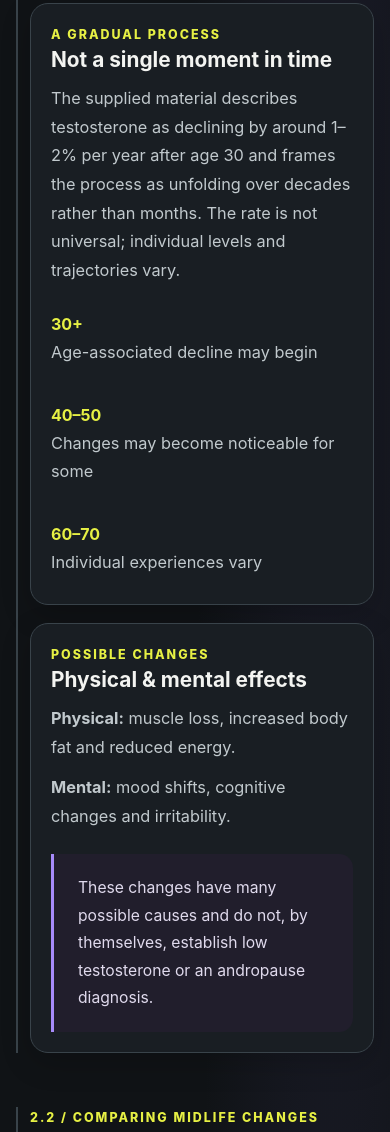
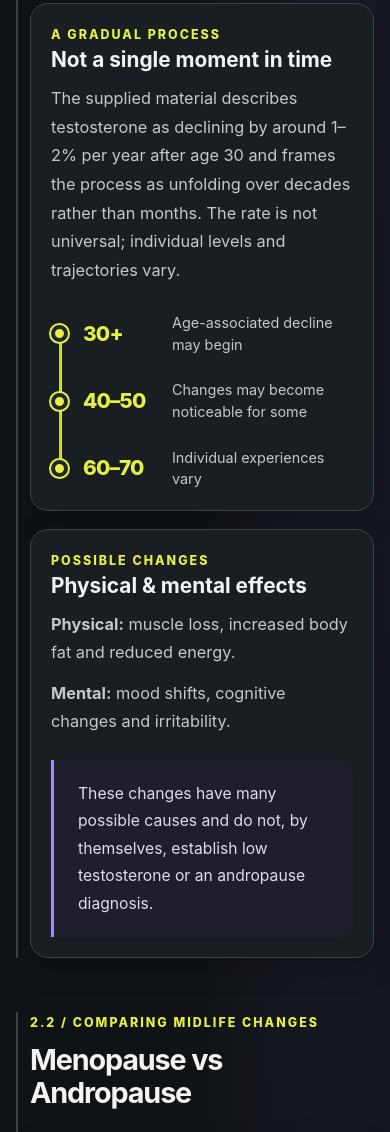
Before and after one commit to alex-sav92/men-info, a plain HTML site: page index.html in a window 390 px wide. Shown: the part 4041-5173 px from the top of the page. Drawn offline with Linux system fonts and the light colour scheme.

Commit message:
Age timeline for andropause information
Added age timeline and milestones for andropause section.

```diff
--- a/index.html
+++ b/index.html
@@ -735,6 +735,110 @@ img {
     font-size: 1.45rem;
   }
 }
+
+.age-timeline {
+  display: grid;
+  grid-template-columns: repeat(3, 1fr);
+  position: relative;
+  margin-top: 36px;
+  padding-top: 0;
+}
+
+.age-timeline::before {
+  content: "";
+  position: absolute;
+  top: 19px;
+  left: 16.66%;
+  right: 16.66%;
+  height: 3px;
+  background: linear-gradient(
+    90deg,
+    var(--lime2),
+    var(--lime)
+  );
+  border-radius: 4px;
+}
+
+.age-milestone {
+  position: relative;
+  display: flex;
+  flex-direction: column;
+  align-items: center;
+  text-align: center;
+  padding: 0 12px;
+}
+
+.age-label {
+  color: var(--lime);
+  font-size: 1.55rem;
+  font-weight: 850;
+  letter-spacing: -.04em;
+  margin-bottom: 13px;
+}
+
+.age-marker {
+  width: 17px;
+  height: 17px;
+  border-radius: 50%;
+  background: var(--lime);
+  border: 4px solid var(--panel2);
+  box-shadow: 0 0 0 2px var(--lime);
+  z-index: 1;
+}
+
+.age-milestone p {
+  color: var(--muted);
+  font-size: .9rem;
+  line-height: 1.5;
+  margin: 15px 0 0;
+  max-width: 170px;
+}
+
+@media (max-width: 600px) {
+  .age-timeline {
+    grid-template-columns: 1fr;
+    gap: 24px;
+    margin-top: 28px;
+  }
+
+  .age-timeline::before {
+    top: 15px;
+    bottom: 15px;
+    left: 8px;
+    right: auto;
+    width: 3px;
+    height: auto;
+  }
+
+  .age-milestone {
+    display: grid;
+    grid-template-columns: 18px 75px 1fr;
+    align-items: center;
+    text-align: left;
+    gap: 14px;
+    padding: 0;
+  }
+
+  .age-label {
+    grid-column: 2;
+    grid-row: 1;
+    margin: 0;
+    font-size: 1.3rem;
+  }
+
+  .age-marker {
+    grid-column: 1;
+    grid-row: 1;
+  }
+
+  .age-milestone p {
+    grid-column: 3;
+    grid-row: 1;
+    margin: 0;
+    max-width: none;
+  }
+}
+
 </style>
 </head>
 <body>
@@ -785,7 +889,33 @@ img {
   <div class="section-head"><div><div class="kicker">2 / Midlife and hormonal health</div><h2>Andropause</h2></div></div>
   <section class="section subsection" id="andropause-what">
     <div class="section-head"><div><div class="kicker">2.1 / Midlife hormonal health</div><h2>What is Andropause?</h2></div><p class="section-intro">Andropause is a commonly used term for age-associated changes in men's hormones and wellbeing. Unlike menopause, these changes are generally gradual and vary considerably between individuals.</p></div>
-    <div class="grid two"><div class="card"><div class="kicker">A gradual process</div><h3>Not a single moment in time</h3><p>The supplied material describes testosterone as declining by around 1–2% per year after age 30 and frames the process as unfolding over decades rather than months. The rate is not universal; individual levels and trajectories vary.</p><div class="grid three" style="margin-top:18px"><div><b style="color:var(--lime)">30+</b><p>Age-associated decline may begin</p></div><div><b style="color:var(--lime)">40–50</b><p>Changes may become noticeable for some</p></div><div><b style="color:var(--lime)">60–70</b><p>Individual experiences vary</p></div></div></div><div class="card"><div class="kicker">Possible changes</div><h3>Physical & mental effects</h3><p><b>Physical:</b> muscle loss, increased body fat and reduced energy.</p><p style="margin-top:12px"><b>Mental:</b> mood shifts, cognitive changes and irritability.</p><div class="note">These changes have many possible causes and do not, by themselves, establish low testosterone or an andropause diagnosis.</div></div></div>
+    <div class="grid two">
+      <div class="card"><div class="kicker">A gradual process</div><h3>Not a single moment in time</h3><p>The supplied material describes testosterone as declining by around 1–2% per year after age 30 and frames the process as unfolding over decades rather than months. The rate is not universal; individual levels and trajectories vary.</p>
+
+<div class="age-timeline">
+
+  <div class="age-milestone">
+    <div class="age-label">30+</div>
+    <div class="age-marker"></div>
+    <p>Age-associated decline may begin</p>
+  </div>
+
+  <div class="age-milestone">
+    <div class="age-label">40–50</div>
+    <div class="age-marker"></div>
+    <p>Changes may become noticeable for some</p>
+  </div>
+
+  <div class="age-milestone">
+    <div class="age-label">60–70</div>
+    <div class="age-marker"></div>
+    <p>Individual experiences vary</p>
+  </div>
+
+</div>
+
+    </div>
+      <div class="card"><div class="kicker">Possible changes</div><h3>Physical & mental effects</h3><p><b>Physical:</b> muscle loss, increased body fat and reduced energy.</p><p style="margin-top:12px"><b>Mental:</b> mood shifts, cognitive changes and irritability.</p><div class="note">These changes have many possible causes and do not, by themselves, establish low testosterone or an andropause diagnosis.</div></div></div>
       </section>
   <section class="section subsection" id="menopause-vs-andropause">
     <div class="section-head"><div><div class="kicker">2.2 / Comparing midlife changes</div><h2>Menopause vs Andropause</h2></div></div>
```
